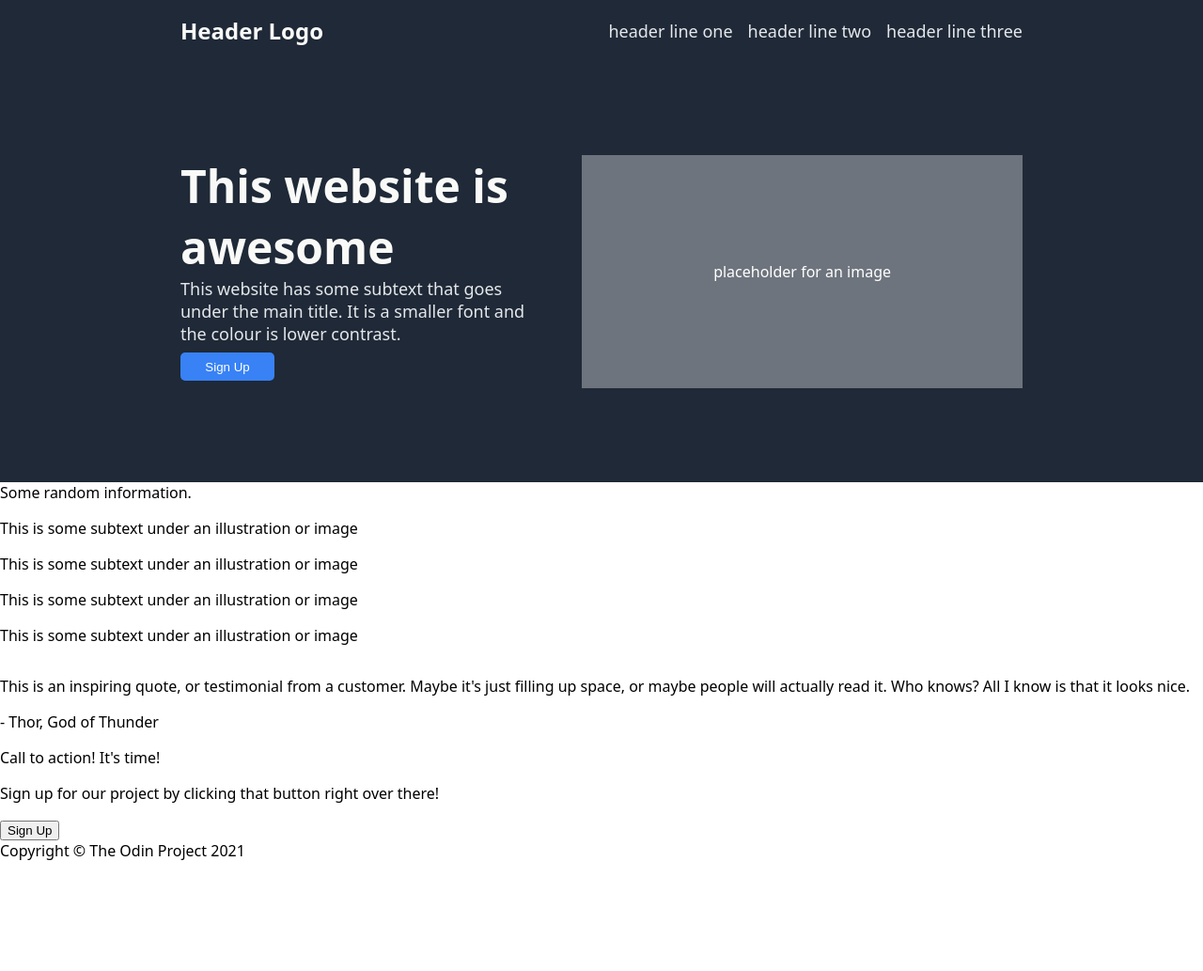
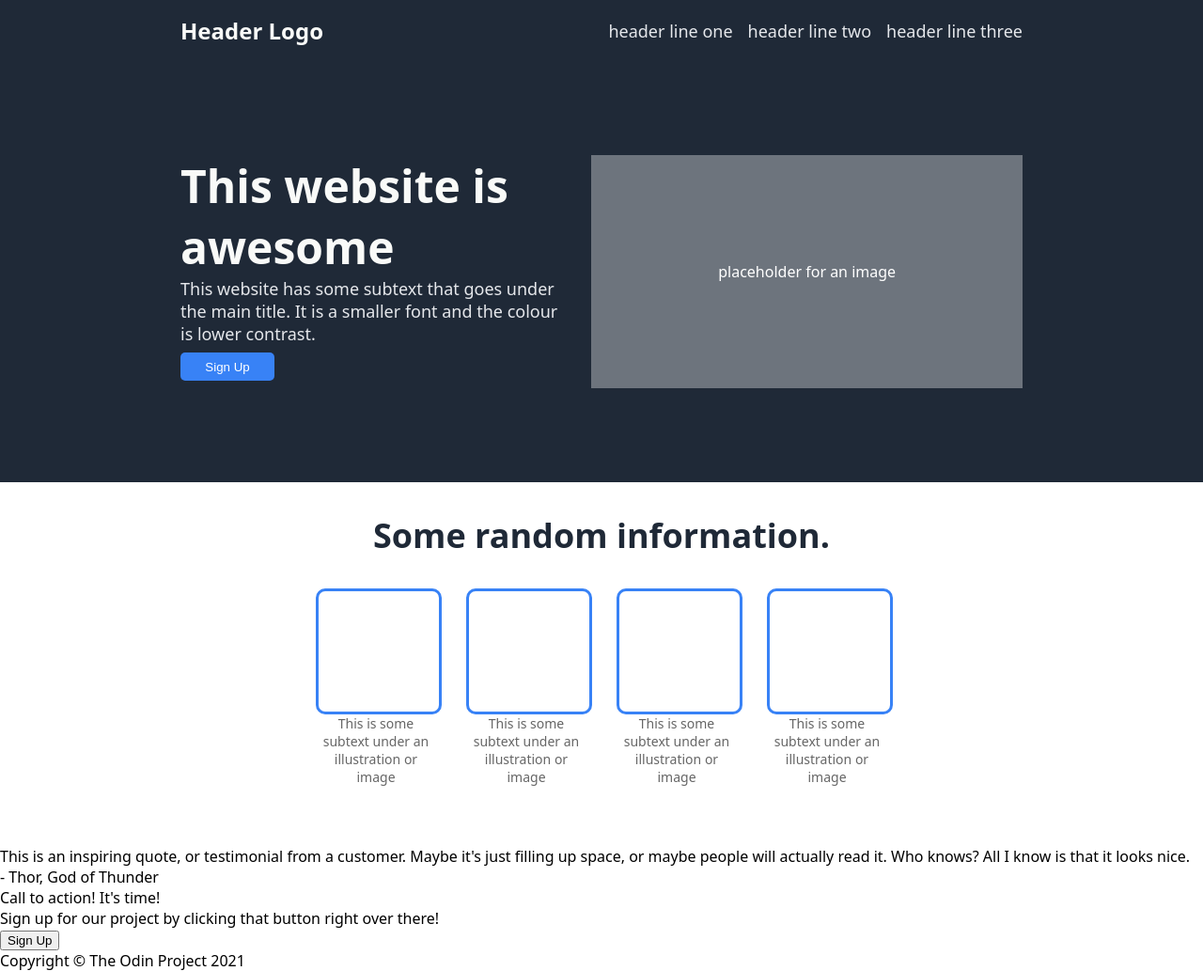
Before and after one commit to stmio/odin-landing-page, a plain HTML site: page index.html in a window 1280 px wide. Shown: the whole page at 94% size. Before the commit the page ends 916 px from the top, so only its background shows below. Drawn offline with Linux system fonts and the light colour scheme.

Commit message:
Add information section

```diff
--- a/index.html
+++ b/index.html
@@ -35,34 +35,36 @@
     <div class="cards">
       <div class="card">
         <div class="card-image"></div>
-        <p>This is some subtext under an illustration or image</p>
+        <div>This is some subtext under an illustration or image</div>
       </div>
       <div class="card">
         <div class="card-image"></div>
-        <p>This is some subtext under an illustration or image</p>
+        <div>This is some subtext under an illustration or image</div>
       </div>
       <div class="card">
         <div class="card-image"></div>
-        <p>This is some subtext under an illustration or image</p>
+        <div>This is some subtext under an illustration or image</div>
       </div>
       <div class="card">
         <div class="card-image"></div>
-        <p>This is some subtext under an illustration or image</p>
+        <div>This is some subtext under an illustration or image</div>
       </div>
     </div>
 
     <div class="quote">
-      <p>
+      <div class="quote-text">
         This is an inspiring quote, or testimonial from a customer. Maybe it's
         just filling up space, or maybe people will actually read it. Who knows?
         All I know is that it looks nice.
-      </p>
-      <p>- Thor, God of Thunder</p>
+      </div>
+      <div class="quote-name">- Thor, God of Thunder</div>
     </div>
 
     <div class="action">
       <div class="action-header">Call to action! It's time!</div>
-      <p>Sign up for our project by clicking that button right over there!</p>
+      <div>
+        Sign up for our project by clicking that button right over there!
+      </div>
       <button>Sign Up</button>
     </div>
 
--- a/style.css
+++ b/style.css
@@ -31,13 +31,13 @@ a {
 
 .hero-text {
   display: flex;
-  flex-basis: 65%;
+  flex-basis: 66%;
   flex-direction: column;
   align-items: space-around;
 }
 
 .hero-image {
-  flex-basis: 35%;
+  flex-basis: 33%;
   padding: 64px 128px;
   background-color: #6d747d;
   color: white;
@@ -83,3 +83,34 @@ a {
   font-size: 24px;
   font-weight: bold;
 }
+
+.cards-title {
+  font-weight: bolder;
+  text-align: center;
+  font-size: 36px;
+  margin-top: 32px;
+  color: #1f2937;
+}
+
+.cards {
+  display: flex;
+  gap: 32px;
+  margin: 32px 20% 64px 20%;
+  justify-content: center;
+}
+
+.card {
+  width: 128px;
+  display: flex;
+  flex-direction: column;
+  text-align: center;
+  font-size: 14px;
+  color: #666666;
+}
+
+.card-image {
+  width: 128px;
+  height: 128px;
+  border: 3px solid #3882f6;
+  border-radius: 10px;
+}
```
